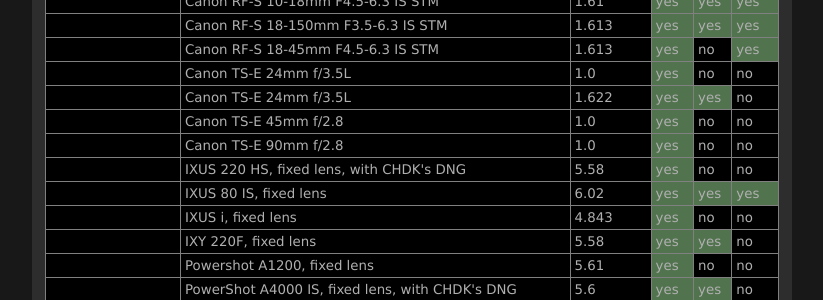
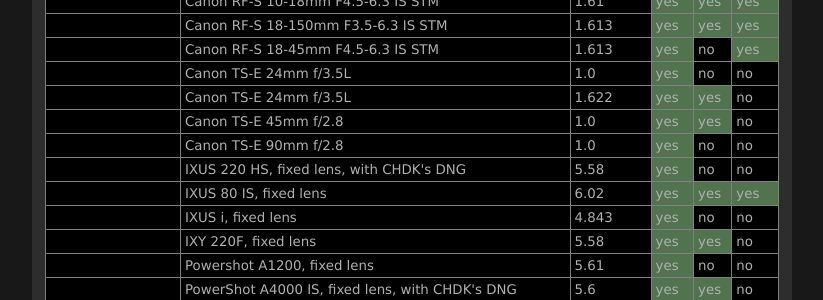
Before and after one commit to lensfun/lensfun.github.io, a Jekyll site: the page built from _posts/lenslist/2999-12-31-Lenslist-master.md, in a window 1280 px wide and 900 px high, scrolled down 5521 px. Shown: the part 146-446 px from the top of the window, without its empty margins (284-1107 px from the left). Built offline with Jekyll 4.4.1, drawn with Linux system fonts in a browser that asks for light colours.

Commit message:
Update master lens list from GitHub Actions

```diff
--- a/_posts/lenslist/2999-12-31-Lenslist-master.md
+++ b/_posts/lenslist/2999-12-31-Lenslist-master.md
@@ -227,7 +227,7 @@ This list was generated on 2025-11-20 from current Lensfun sources. Your Lensfun
 <tr class="lenslist-bg1"><td></td><td>Canon RF-S 18-45mm F4.5-6.3 IS STM</td><td>1.613</td><td class="lenslist-highlight lenslist-check">yes</td><td class="lenslist-check">no</td><td class="lenslist-highlight lenslist-check">yes</td></tr>
 <tr class="lenslist-bg1"><td></td><td>Canon TS-E 24mm f/3.5L</td><td>1.0</td><td class="lenslist-highlight lenslist-check">yes</td><td class="lenslist-check">no</td><td class="lenslist-check">no</td></tr>
 <tr class="lenslist-bg1"><td></td><td>Canon TS-E 24mm f/3.5L</td><td>1.622</td><td class="lenslist-highlight lenslist-check">yes</td><td class="lenslist-highlight lenslist-check">yes</td><td class="lenslist-check">no</td></tr>
-<tr class="lenslist-bg1"><td></td><td>Canon TS-E 45mm f/2.8</td><td>1.0</td><td class="lenslist-highlight lenslist-check">yes</td><td class="lenslist-check">no</td><td class="lenslist-check">no</td></tr>
+<tr class="lenslist-bg1"><td></td><td>Canon TS-E 45mm f/2.8</td><td>1.0</td><td class="lenslist-highlight lenslist-check">yes</td><td class="lenslist-highlight lenslist-check">yes</td><td class="lenslist-check">no</td></tr>
 <tr class="lenslist-bg1"><td></td><td>Canon TS-E 90mm f/2.8</td><td>1.0</td><td class="lenslist-highlight lenslist-check">yes</td><td class="lenslist-check">no</td><td class="lenslist-check">no</td></tr>
 <tr class="lenslist-bg1"><td></td><td>IXUS 220 HS, fixed lens, with CHDK's DNG</td><td>5.58</td><td class="lenslist-highlight lenslist-check">yes</td><td class="lenslist-check">no</td><td class="lenslist-check">no</td></tr>
 <tr class="lenslist-bg1"><td></td><td>IXUS 80 IS, fixed lens</td><td>6.02</td><td class="lenslist-highlight lenslist-check">yes</td><td class="lenslist-highlight lenslist-check">yes</td><td class="lenslist-highlight lenslist-check">yes</td></tr>
```
